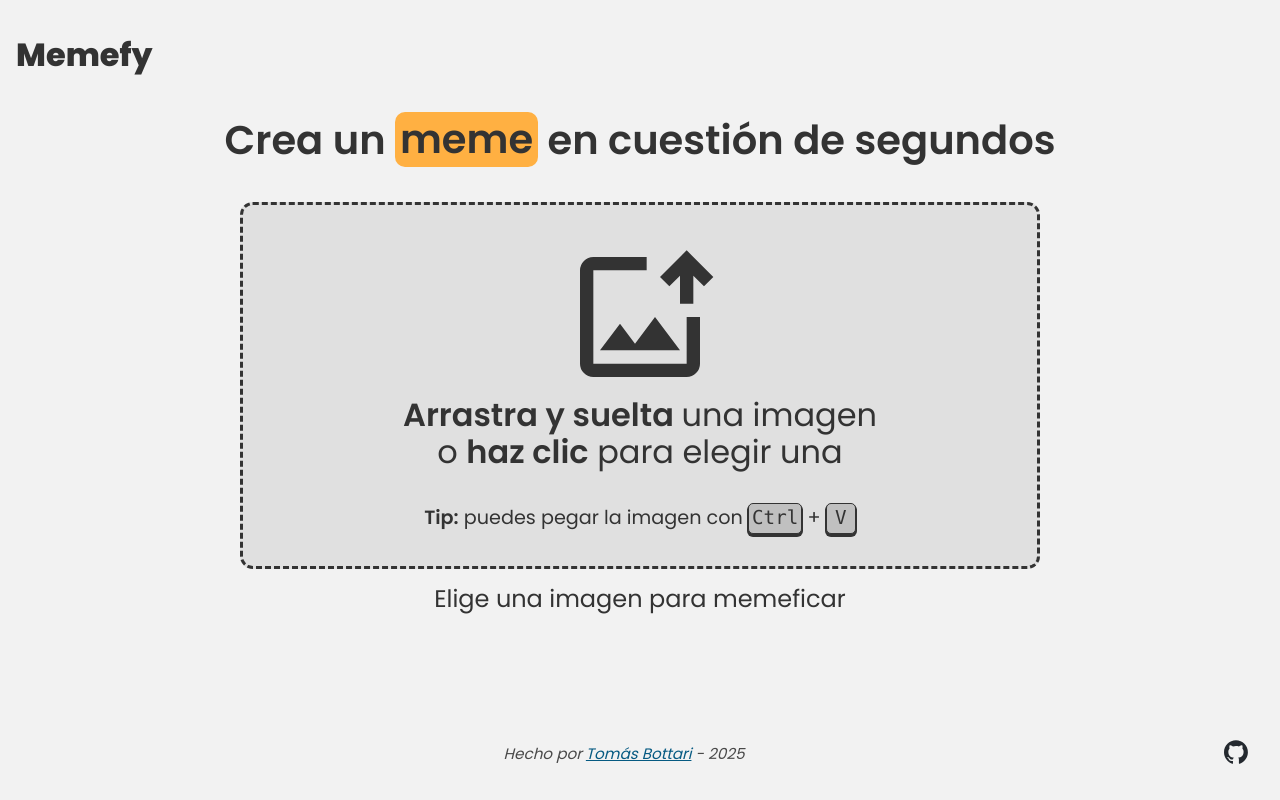
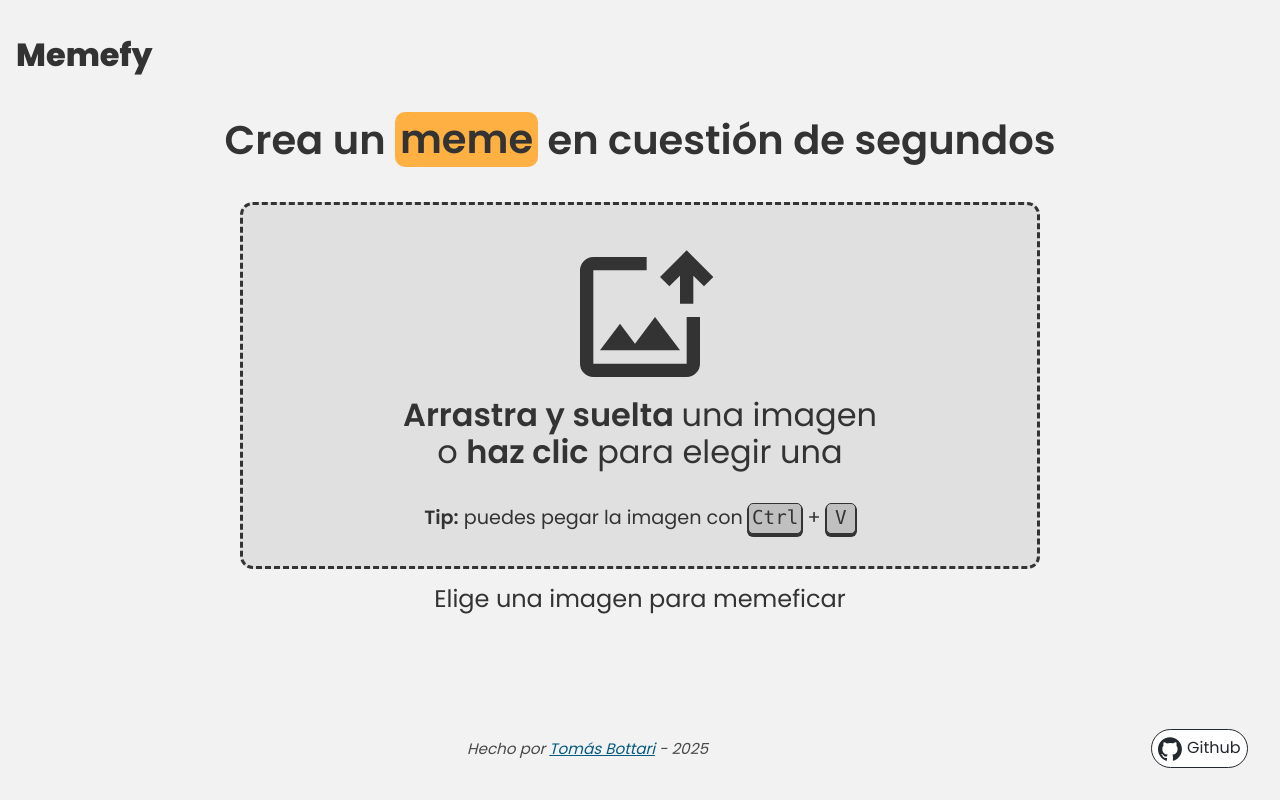
Before and after one commit to Botato300/memefy, a React (Vite) app: page / in a window 1280 px wide. Built offline with nearby package versions, Linux system fonts and the light colour scheme.

Commit message:
mejora visual para el link del repositiorio

```diff
--- a/src/components/Footer.jsx
+++ b/src/components/Footer.jsx
@@ -6,15 +6,15 @@ export default function Footer() {
 
     return (
         <footer className={s.footer}>
-            <small>Hecho por <a href={MY_WEB} target="_blank">Tomás Bottari</a> - 2025</small>
-            <a href={REPO_URL} target="_blank"><GithubIcon size="24" /></a>
+            <small className={s.credits}>Hecho por <a href={MY_WEB} target="_blank">Tomás Bottari</a> - 2025</small>
+            <a className={s.repo} href={REPO_URL} target="_blank"><GithubIcon size="24" /> Github</a>
         </footer>
     );
 }
 
 function GithubIcon({ size }) {
     return (
-        <svg className={s.repo} width={size} height={size} viewBox="0 0 98 96" fill="currentColor" xmlns="http://www.w3.org/2000/svg">
+        <svg width={size} height={size} viewBox="0 0 98 96" fill="currentColor" xmlns="http://www.w3.org/2000/svg">
             <path fillRule="evenodd" clipRule="evenodd" d="M48.854 0C21.839 0 0 22 0 49.217c0 21.756 13.993 40.172 33.405 46.69 2.427.49 3.316-1.059 3.316-2.362 0-1.141-.08-5.052-.08-9.127-13.59 2.934-16.42-5.867-16.42-5.867-2.184-5.704-5.42-7.17-5.42-7.17-4.448-3.015.324-3.015.324-3.015 4.934.326 7.523 5.052 7.523 5.052 4.367 7.496 11.404 5.378 14.235 4.074.404-3.178 1.699-5.378 3.074-6.6-10.839-1.141-22.243-5.378-22.243-24.283 0-5.378 1.94-9.778 5.014-13.2-.485-1.222-2.184-6.275.486-13.038 0 0 4.125-1.304 13.426 5.052a46.97 46.97 0 0 1 12.214-1.63c4.125 0 8.33.571 12.213 1.63 9.302-6.356 13.427-5.052 13.427-5.052 2.67 6.763.97 11.816.485 13.038 3.155 3.422 5.015 7.822 5.015 13.2 0 18.905-11.404 23.06-22.324 24.283 1.78 1.548 3.316 4.481 3.316 9.126 0 6.6-.08 11.897-.08 13.526 0 1.304.89 2.853 3.316 2.364 19.412-6.52 33.405-24.935 33.405-46.691C97.707 22 75.788 0 48.854 0z" />
         </svg>
     );
--- a/src/components/Footer.module.css
+++ b/src/components/Footer.module.css
@@ -1,9 +1,3 @@
-.footer small {
-    font-size: 95%;
-    flex-grow: 1;
-    text-align: center;
-}
-
 .footer {
     display: flex;
     align-items: center;
@@ -12,14 +6,41 @@
     flex-wrap: wrap;
     font-size: 1rem;
     padding: 2rem;
-    font-style: italic;
     color: rgb(73, 73, 73);
 }
 
-.footer a {
+.credits {
+    font-size: 95%;
+    font-style: italic;
+    flex-grow: 1;
+    text-align: center;
+}
+
+.credits a {
     color: #065a82;
 }
 
 .repo {
     color: #24292f;
+    display: flex;
+    align-items: center;
+    gap: 0.3rem;
+    background-color: #FFFFFF;
+    text-decoration: none;
+    border: 1px solid;
+    padding: 0.4rem;
+    border-radius: 20px;
+    transition: all 300ms;
+    transition-property: color, background-color;
 }
+
+.repo:hover {
+    color: #FFFFFF;
+    background-color: #24292f;
+}
+
+.repo svg {
+    color: inherit;
+    width: 1.5rem;
+    height: auto;
+}
```
